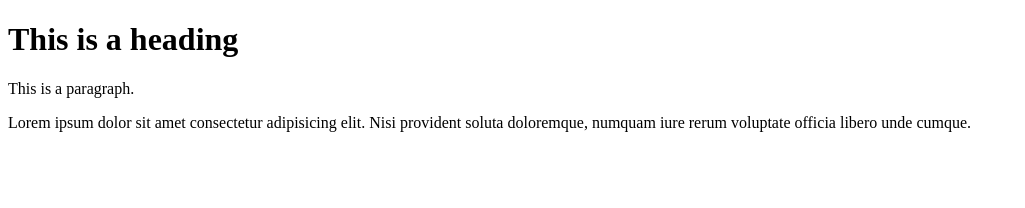
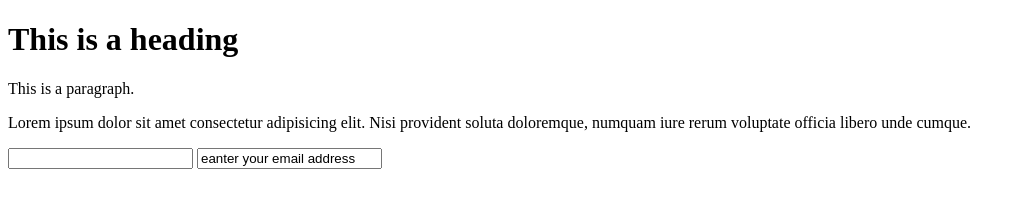
Before and after one commit to Nazim777/secondproject, a plain HTML site: page index.html in a window 1280 px wide. Shown: the whole page, without its empty margins (0-1025 px from the left). Drawn offline with Linux system fonts and the light colour scheme.

Commit message:
tag addedt

```diff
--- a/index.html
+++ b/index.html
@@ -9,6 +9,9 @@
 <h1>This is a heading</h1>
 <p>This is a paragraph.</p>
 <p>Lorem ipsum dolor sit amet consectetur adipisicing elit. Nisi provident soluta doloremque, numquam iure rerum voluptate officia libero unde cumque.</p>
+<input type="text">
+<input type="email" value="eanter your email address">
+
 
 </body>
 </html>
```
